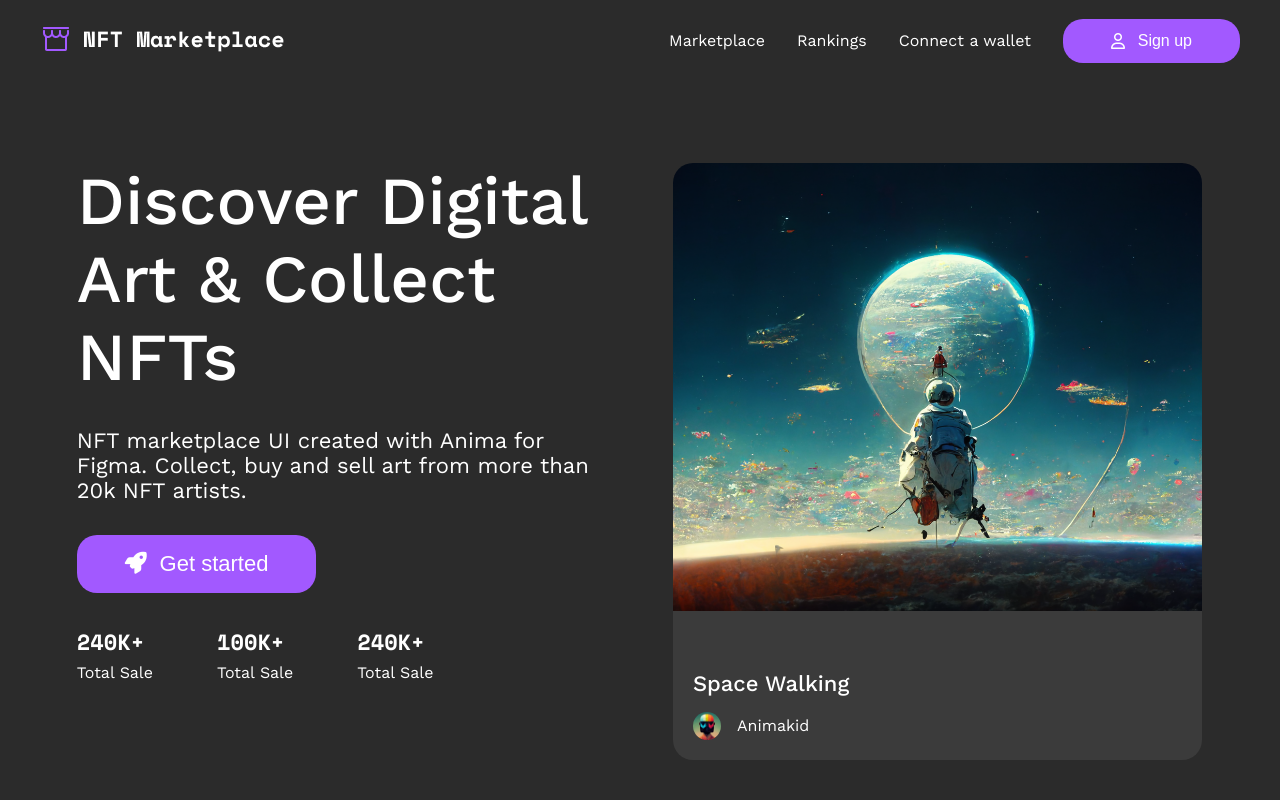
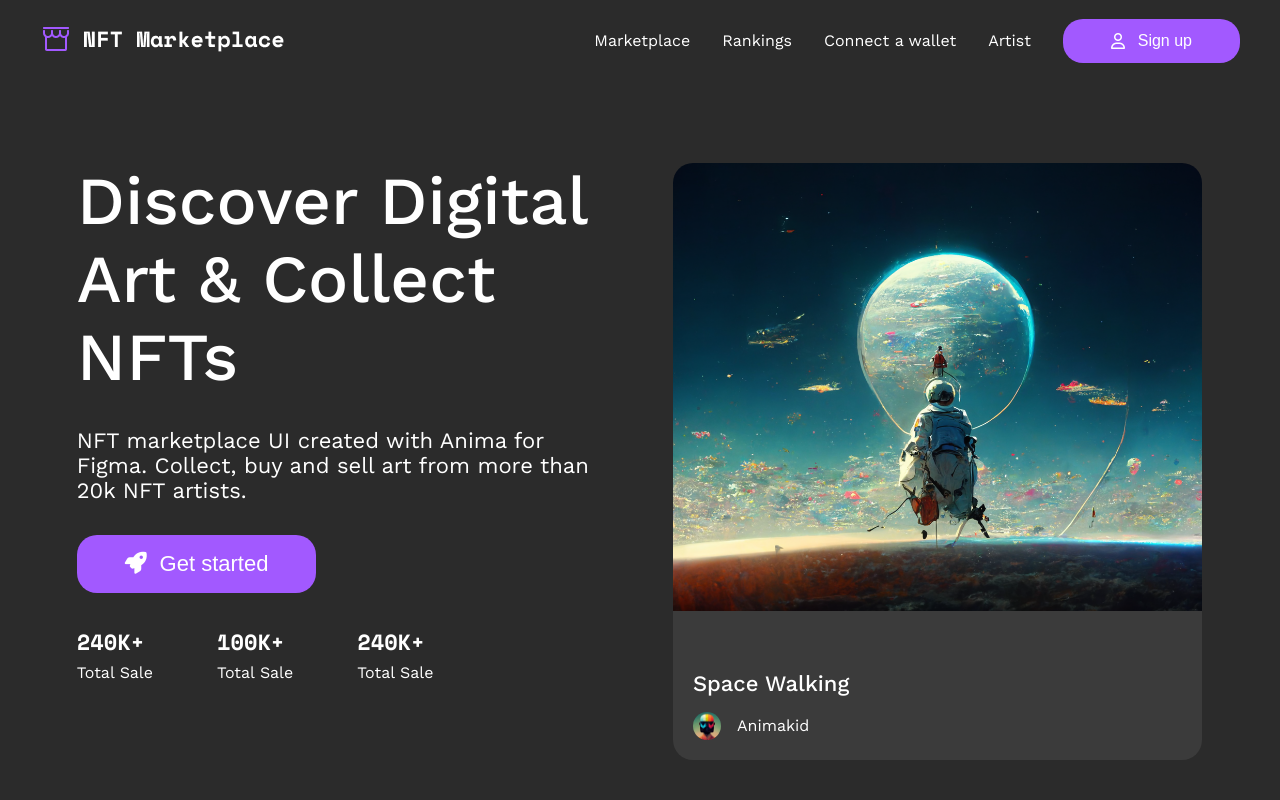
Before and after one commit to ibrohimmath/Marketplace-team, a React (Vite) app: page / in a window 1280 px wide. Shown: the top 800 px of the page. Built offline with nearby package versions, Linux system fonts and the light colour scheme.

Commit message:
configured router

```diff
--- a/src/App.jsx
+++ b/src/App.jsx
@@ -1,49 +1,9 @@
 import clsx from "clsx";
-import { RouterProvider, createBrowserRouter } from "react-router-dom";
-
-import Home from "./pages/home";
-import CreateAccount from "./pages/create_account";
-import Marketplace from "./pages/marketplace";
-import Rankings from "./pages/rankings";
-import ConnectWallet from "./pages/connect_wallet";
-import Artist from "./pages/artist";
-import NftPage from "./pages/nft";
-
+import Router from "./routes/routes";
 import "./components/styles/global.scss";
 
-const router = createBrowserRouter([
-  {
-    path: "/",
-    element: <Home />,
-  },
-  {
-    path: "create-account",
-    element: <CreateAccount />,
-  },
-  {
-    path: "marketplace",
-    element: <Marketplace />,
-  },
-  {
-    path: "rankings",
-    element: <Rankings />,
-  },
-  {
-    path: "connect-wallet",
-    element: <ConnectWallet />,
-  },
-  {
-    path: "artist",
-    element: <Artist />,
-  },
-  {
-    path: "nft",
-    element: <NftPage />,
-  },
-]);
-
 function App() {
-  return <RouterProvider router={router} />;
+  return <Router />;
 }
 
 export default App;
--- a/src/components/Creators/index.jsx
+++ b/src/components/Creators/index.jsx
@@ -1,5 +1,6 @@
 import React, { useEffect, useState } from "react";
 import clsx from "clsx";
+import { Link } from "react-router-dom";
 
 import {
   H1,
@@ -68,16 +69,14 @@ export default function Creators() {
         <H5 fontFamily={FontFamily.secondary} boldness={Boldness.normal}>
           Checkout Top Rated Creators on the NFT Marketplace
         </H5>
-        {/* <Button type={"dark-primary"}>
-          <i className={clsx("fa-solid", "fa-rocket", cn["btn__rocket"])}></i>
-          &nbsp; View Rankings
-        </Button> */}
+        <Link to="/rankings">
           <Button
             type={Type.secondary}
             size={Size.lg}
             icon={<i className={clsx("fa-solid", "fa-rocket")}></i>}
             text="View Rankings"
           />
+        </Link>
       </div>
 
       {/* <div className={clsx(cn["grid-creators"])}>
--- a/src/components/Layout/components/Navbar/index.jsx
+++ b/src/components/Layout/components/Navbar/index.jsx
@@ -24,7 +24,9 @@ function Nav() {
     <header>
       <nav>
         <div className={clsx(cn["logo"])}>
-          <img src={LogoSrc} alt="Marketplace Logo" />
+          <Link to="/">
+            <img src={LogoSrc} alt="Marketplace Logo" />
+          </Link>
         </div>
         <input type="checkbox" id="check" />
         <label htmlFor="check" className={clsx(cn["open"])}>
@@ -51,6 +53,11 @@ function Nav() {
               <Base fontFamily={FontFamily.secondary}>Connect a wallet</Base>
             </Link>
           </li>
+          <li className={clsx(cn["nav__item"])}>
+            <Link to="/artist">
+              <Base fontFamily={FontFamily.secondary}>Artist</Base>
+            </Link>
+          </li>
           <Link to="/create-account">
             <Button
               size={Size.md}
--- a/src/components/Mushroom/index.jsx
+++ b/src/components/Mushroom/index.jsx
@@ -1,5 +1,6 @@
 import React from "react";
 import clsx from "clsx";
+import { Link } from "react-router-dom";
 
 import Container from "../Container";
 import {
@@ -32,6 +33,7 @@ export default function Mushroom() {
             Magic Mushrooms
           </H2>
 
+          <Link to="/nft">
             <Button
               size={Size.lg}
               type={Type.tertiary}
@@ -41,6 +43,7 @@ export default function Mushroom() {
               text="See Nft"
               style={{ backgroundColor: "red !important", color: "black" }}
             ></Button>
+          </Link>
         </div>
         <div className={clsx(cn["timer-block"])}>
           <Caption fontFamily={FontFamily.primary} boldness={Boldness.semibold}>
--- a/src/components/Nft/index.jsx
+++ b/src/components/Nft/index.jsx
@@ -1,5 +1,6 @@
 import React from "react";
 import clsx from "clsx";
+import { Link } from "react-router-dom";
 
 import {
   H1,
@@ -34,6 +35,7 @@ export default function Nft() {
         <H5 fontFamily={FontFamily.secondary} boldness={Boldness.normal}>
           Explore new trending NFTs
         </H5>
+        <Link to="/nft">
           <Button
             type={Type.secondary}
             size={Size.lg}
@@ -42,6 +44,7 @@ export default function Nft() {
             }
             text={"See all"}
           />
+        </Link>
       </div>
       <div className={clsx(cn["nft-grid"])}>
         <CardNft
--- a/src/components/Showcase/components/Content/index.jsx
+++ b/src/components/Showcase/components/Content/index.jsx
@@ -30,7 +30,7 @@ export default function Content() {
         NFT marketplace UI created with Anima for Figma. Collect, buy and sell
         art from more than 20k NFT artists.
       </H5>
-      <Link to="start">
+      <Link to="/nft">
         <Button
           type={Type.primary}
           size={Size.lg}
--- a/src/pages/nft/index.jsx
+++ b/src/pages/nft/index.jsx
@@ -1,5 +1,7 @@
 import clsx from "clsx";
 import Container from "../../components/Container";
+import { Link } from "react-router-dom";
+
 import Layout from "../../components/Layout";
 import { ImgFull } from "../../components/Img";
 import NftPageInfo from "../../components/NftPageInfo";
@@ -81,12 +83,14 @@ function NftPage() {
           <H3 fontFamily={FontFamily.secondary} boldness={Boldness.semibold}>
             More From This Artist
           </H3>
+          <Link to="/artist">
             <Button
               type={Type.secondary}
               size={Size.md}
               icon={<i className="fa-solid fa-right-long"></i>}
               text={"Go To Artist Page"}
             />
+          </Link>
         </div>
         <div className={clsx(cn["nft-cards__grid"])}>
           {images.map((item, ind) => (
--- /dev/null
+++ b/src/routes/routes.jsx
@@ -0,0 +1,45 @@
+import { RouterProvider, createBrowserRouter } from "react-router-dom";
+import Home from "../pages/home";
+import CreateAccount from "../pages/create_account";
+import Marketplace from "../pages/marketplace";
+import Rankings from "../pages/rankings";
+import ConnectWallet from "../pages/connect_wallet";
+import Artist from "../pages/artist";
+import NftPage from "../pages/nft";
+
+const router = createBrowserRouter([
+  {
+    path: "/",
+    element: <Home />,
+  },
+  {
+    path: "create-account",
+    element: <CreateAccount />,
+  },
+  {
+    path: "marketplace",
+    element: <Marketplace />,
+  },
+  {
+    path: "rankings",
+    element: <Rankings />,
+  },
+  {
+    path: "connect-wallet",
+    element: <ConnectWallet />,
+  },
+  {
+    path: "artist",
+    element: <Artist />,
+  },
+  {
+    path: "nft",
+    element: <NftPage />,
+  },
+]);
+
+function Router() {
+  return <RouterProvider router={router} />;
+}
+
+export default Router;
```
Lines whose indentation alone changed are shown as unchanged.
